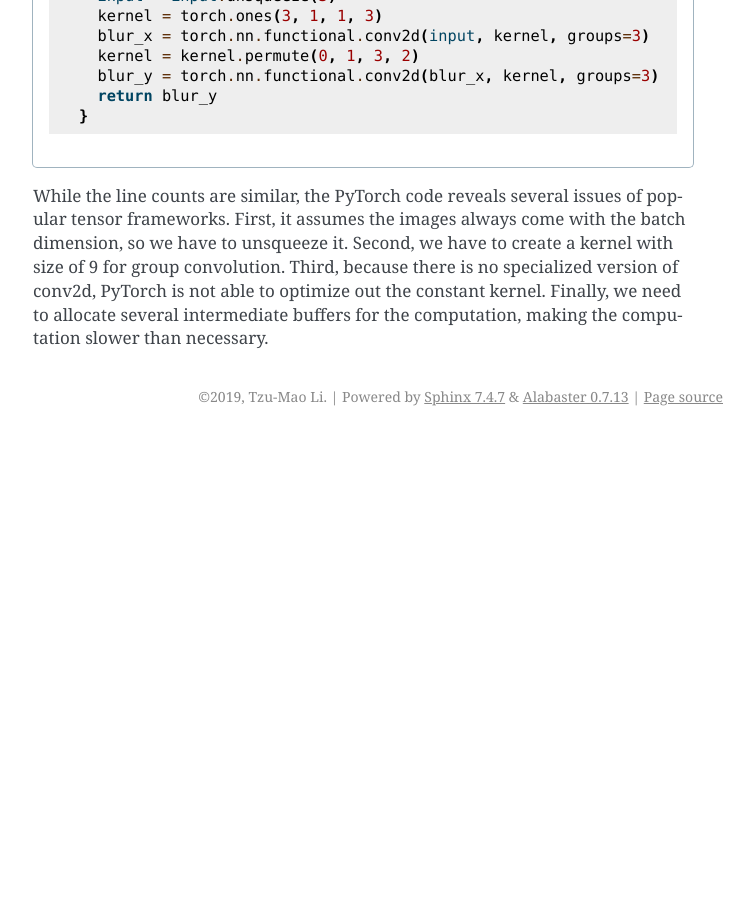
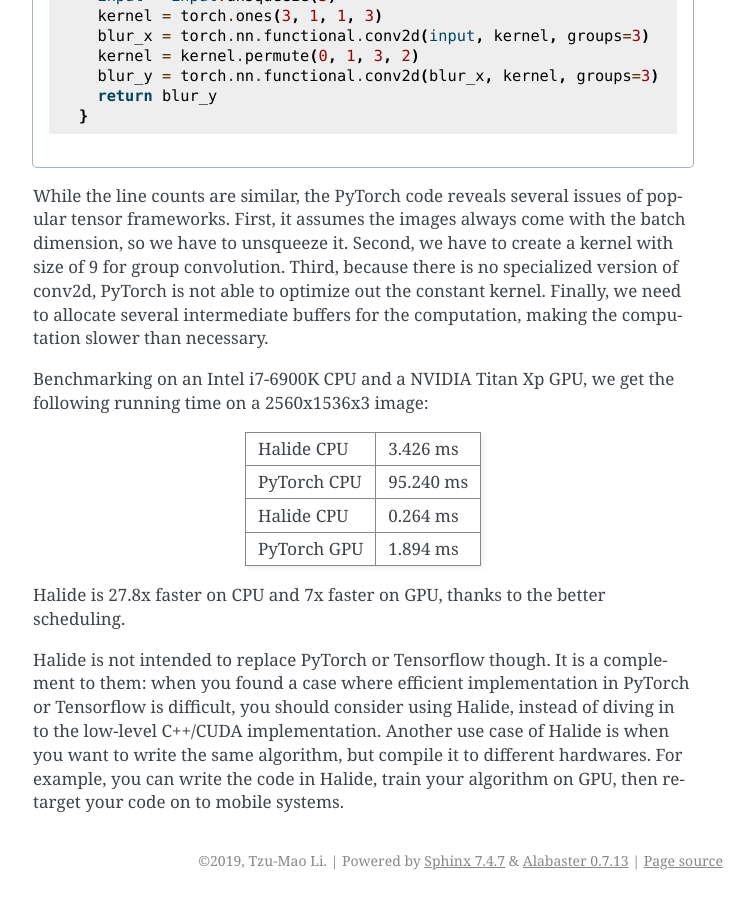
Before and after one commit to BachiLi/learning_halide_docs, a Sphinx documentation site: the page built from docs/what_is_halide.rst, in a window 1280 px wide and 900 px high, scrolled down 1960 px. Shown: the whole window, without its empty margins (387-1141 px from the left). Built offline with Sphinx 7.4.7, drawn with Linux system fonts in a browser that asks for light colours; before the commit the page ends 2396 px from its top, so only the background shows below that.

Commit message:
benchmarking

```diff
--- a/docs/what_is_halide.rst
+++ b/docs/what_is_halide.rst
@@ -89,3 +89,16 @@ Comparing to the following PyTorch implementation of the same 3x3 box filter:
             }
 
 While the line counts are similar, the PyTorch code reveals several issues of popular tensor frameworks. First, it assumes the images always come with the batch dimension, so we have to unsqueeze it. Second, we have to create a kernel with size of 9 for group convolution. Third, because there is no specialized version of conv2d, PyTorch is not able to optimize out the constant kernel. Finally, we need to allocate several intermediate buffers for the computation, making the computation slower than necessary.
+
+Benchmarking on an Intel i7-6900K CPU and a NVIDIA Titan Xp GPU, we get the following running time on a 2560x1536x3 image:
+
+===========  =========
+Halide CPU   3.426 ms
+PyTorch CPU  95.240 ms
+Halide CPU   0.264 ms
+PyTorch GPU  1.894 ms
+===========  =========
+
+Halide is 27.8x faster on CPU and 7x faster on GPU, thanks to the better scheduling.
+
+Halide is not intended to replace PyTorch or Tensorflow though. It is a complement to them: when you found a case where efficient implementation in PyTorch or Tensorflow is difficult, you should consider using Halide, instead of diving in to the low-level C++/CUDA implementation. Another use case of Halide is when you want to write the same algorithm, but compile it to different hardwares. For example, you can write the code in Halide, train your algorithm on GPU, then retarget your code on to mobile systems.
```
